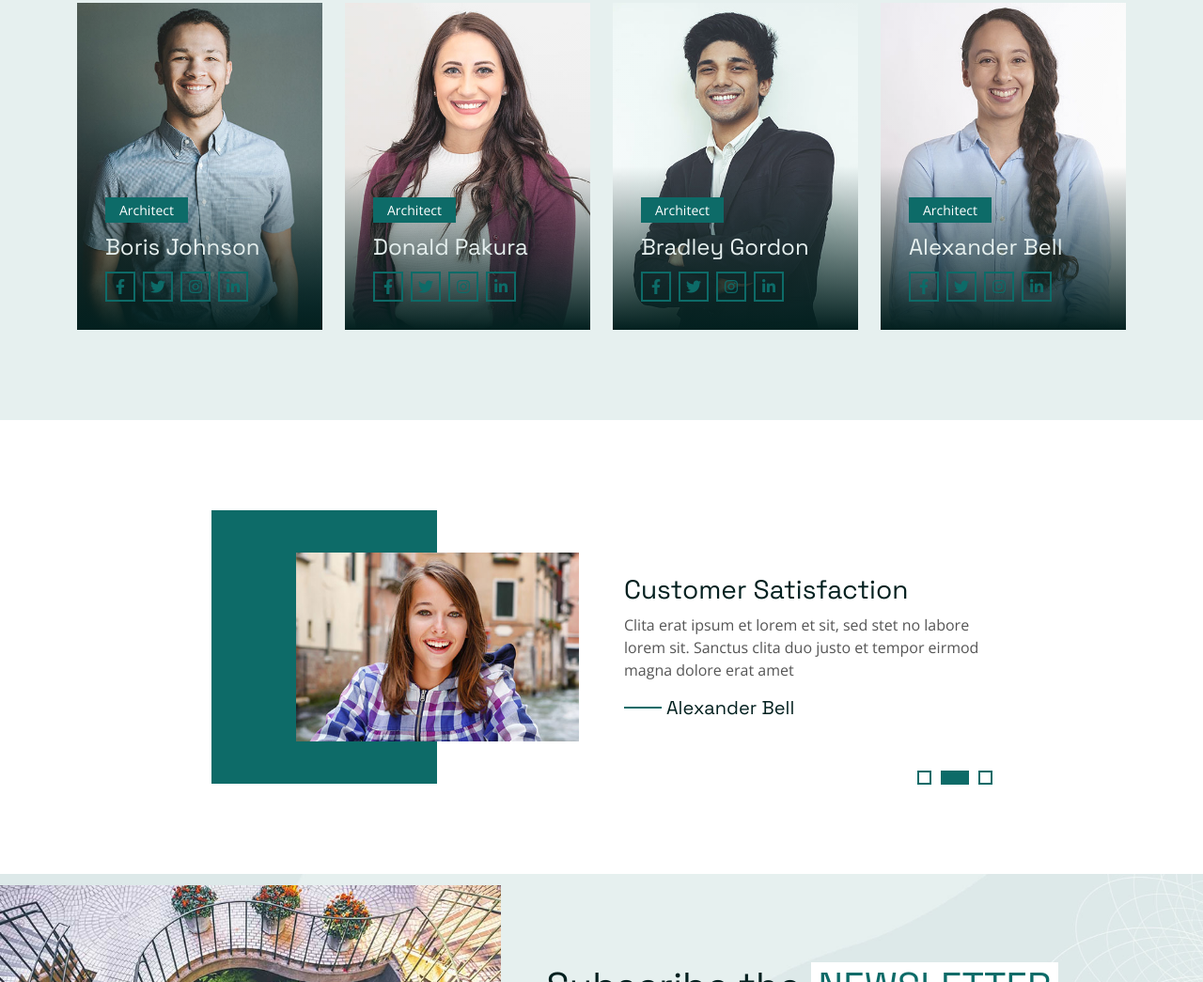
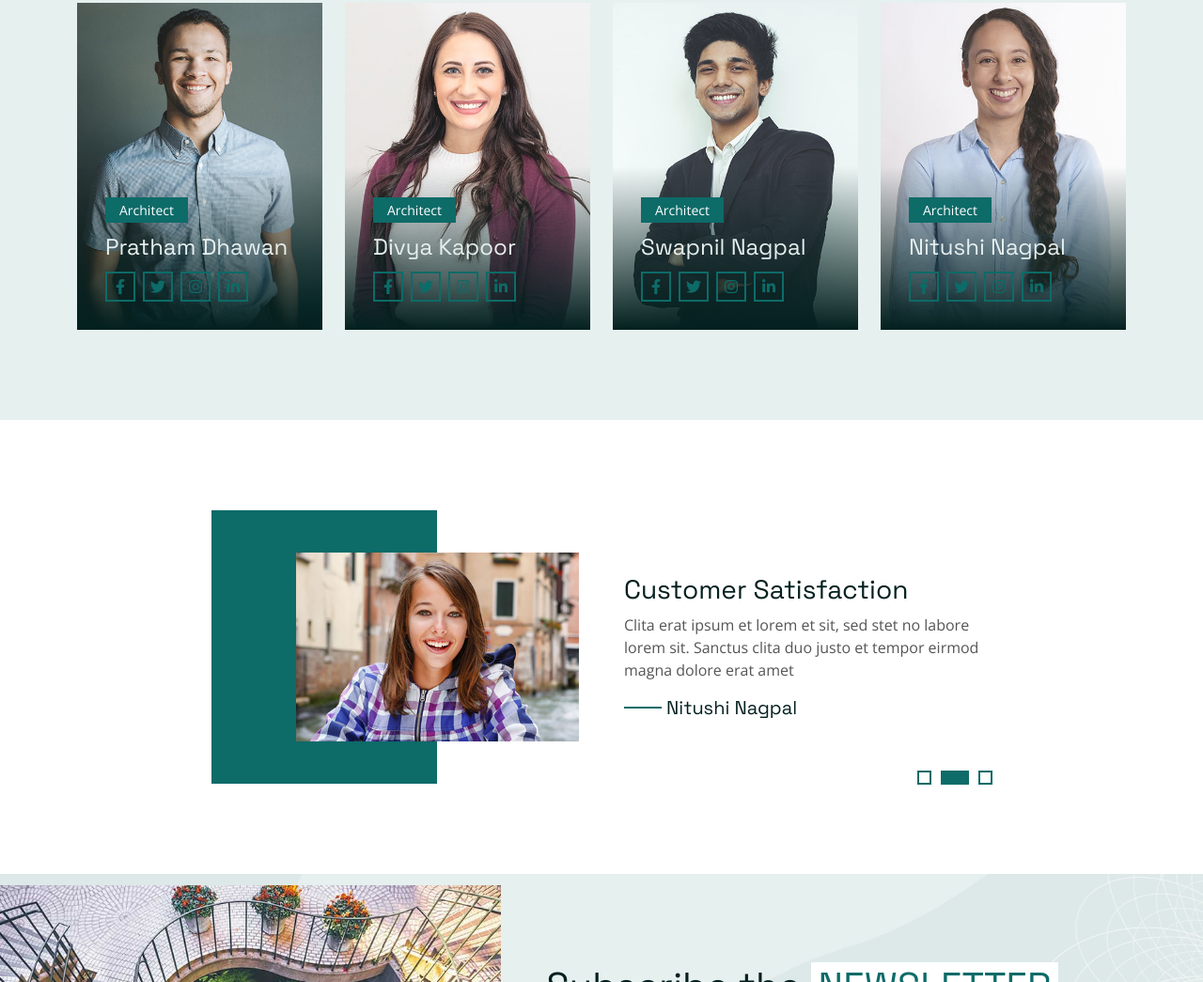
Before and after one commit to goyalrohit007/woodneststudio.github.io, a plain HTML site: page index.html in a window 1280 px wide. Shown: the part 3548-4593 px from the top of the page at 94% size. Drawn offline with nearby package versions, Linux system fonts and the light colour scheme.

Commit message:
Update index.html

```diff
--- a/index.html
+++ b/index.html
@@ -396,7 +396,7 @@
                         <img class="img-fluid w-100" src="img/team-1.jpg" alt="">
                         <div class="team-overlay">
                             <small class="mb-2">Architect</small>
-                            <h4 class="lh-base text-light">Boris Johnson</h4>
+                            <h4 class="lh-base text-light">Pratham Dhawan</h4>
                             <div class="d-flex justify-content-center">
                                 <a class="btn btn-outline-primary btn-sm-square border-2 me-2" href="#!">
                                     <i class="fab fa-facebook-f"></i>
@@ -419,7 +419,7 @@
                         <img class="img-fluid w-100" src="img/team-2.jpg" alt="">
                         <div class="team-overlay">
                             <small class="mb-2">Architect</small>
-                            <h4 class="lh-base text-light">Donald Pakura</h4>
+                            <h4 class="lh-base text-light">Divya Kapoor</h4>
                             <div class="d-flex justify-content-center">
                                 <a class="btn btn-outline-primary btn-sm-square border-2 me-2" href="#!">
                                     <i class="fab fa-facebook-f"></i>
@@ -442,7 +442,7 @@
                         <img class="img-fluid w-100" src="img/team-3.jpg" alt="">
                         <div class="team-overlay">
                             <small class="mb-2">Architect</small>
-                            <h4 class="lh-base text-light">Bradley Gordon</h4>
+                            <h4 class="lh-base text-light">Swapnil Nagpal</h4>
                             <div class="d-flex justify-content-center">
                                 <a class="btn btn-outline-primary btn-sm-square border-2 me-2" href="#!">
                                     <i class="fab fa-facebook-f"></i>
@@ -465,7 +465,7 @@
                         <img class="img-fluid w-100" src="img/team-4.jpg" alt="">
                         <div class="team-overlay">
                             <small class="mb-2">Architect</small>
-                            <h4 class="lh-base text-light">Alexander Bell</h4>
+                            <h4 class="lh-base text-light">Nitushi Nagpal</h4>
                             <div class="d-flex justify-content-center">
                                 <a class="btn btn-outline-primary btn-sm-square border-2 me-2" href="#!">
                                     <i class="fab fa-facebook-f"></i>
@@ -509,7 +509,7 @@
                                             stet no labore lorem sit. Sanctus clita duo justo et tempor eirmod magna
                                             dolore erat
                                             amet</p>
-                                        <h5 class="mb-0">Boris Johnson</h5>
+                                        <h5 class="mb-0">Pratham Dhawan</h5>
                                     </div>
                                 </div>
                             </div>
@@ -528,7 +528,7 @@
                                             stet no labore lorem sit. Sanctus clita duo justo et tempor eirmod magna
                                             dolore erat
                                             amet</p>
-                                        <h5 class="mb-0">Alexander Bell</h5>
+                                        <h5 class="mb-0">Nitushi Nagpal</h5>
                                     </div>
                                 </div>
                             </div>
@@ -547,7 +547,7 @@
                                             stet no labore lorem sit. Sanctus clita duo justo et tempor eirmod magna
                                             dolore erat
                                             amet</p>
-                                        <h5 class="mb-0">Bradley Gordon</h5>
+                                        <h5 class="mb-0">Swapnil Nagpal</h5>
                                     </div>
                                 </div>
                             </div>
```
